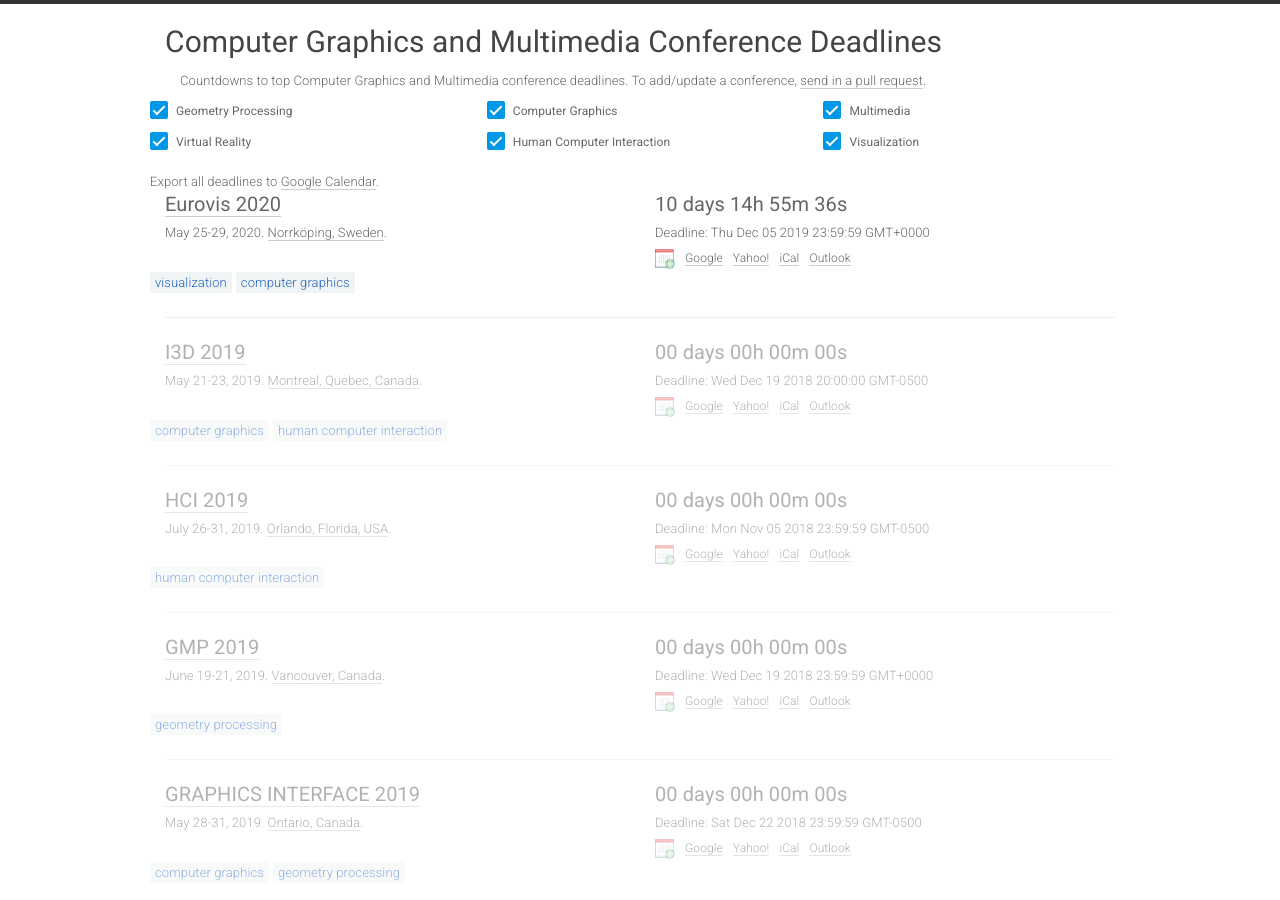
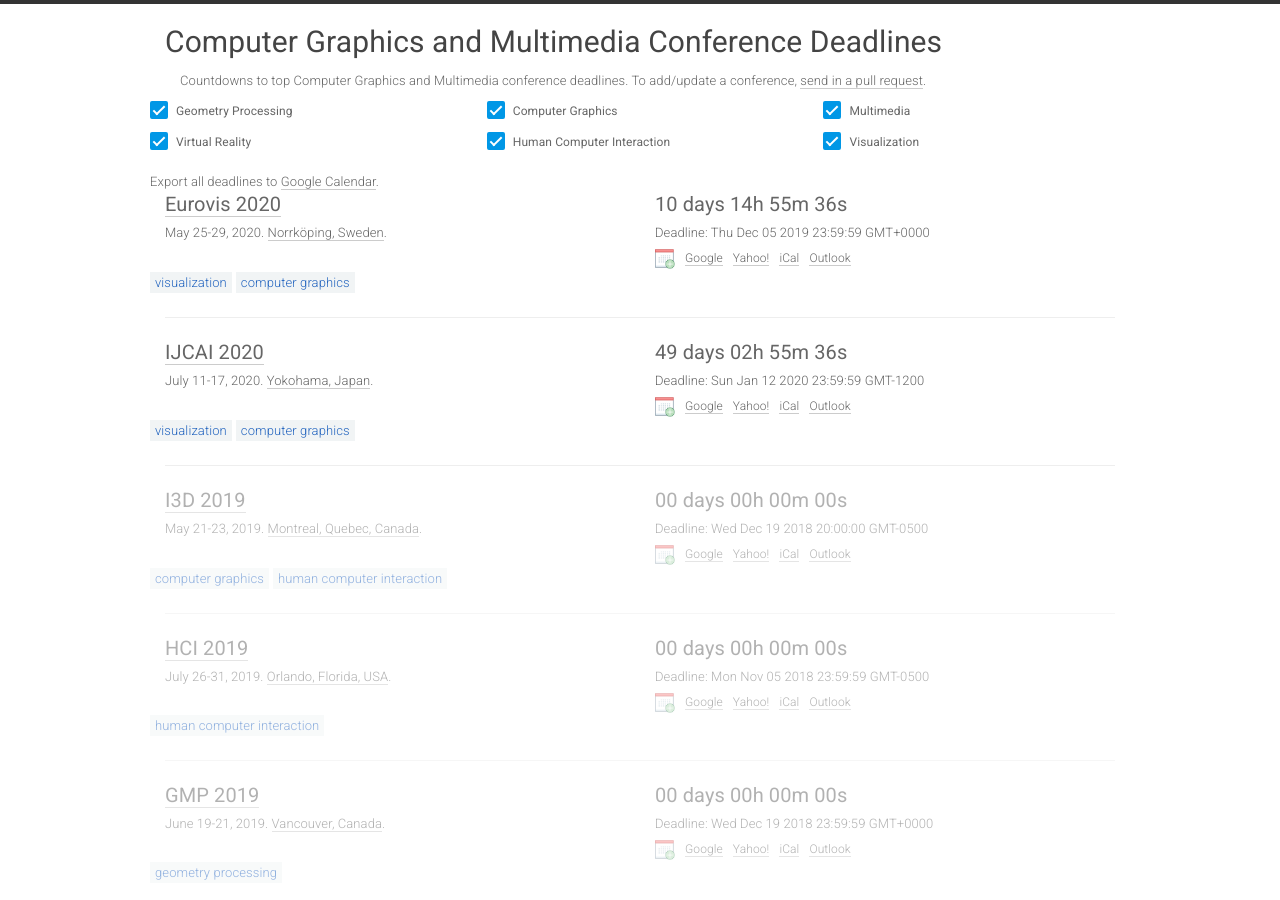
Before and after one commit to JianweiHu94/cgm-deadlines, a Jekyll site: the page built from index.html, in a window 1280 px wide and 900 px high. Built offline with Jekyll 4.4.1, drawn with Linux system fonts in a browser that asks for light colours; nearby versions of some CDN libraries.

Commit message:
Update conferences.yml

```diff
--- a/_data/conferences.yml
+++ b/_data/conferences.yml
@@ -11,6 +11,17 @@
   timezone: GMT
   date: May 25-29, 2020
   place: Norrköping, Sweden
+  sub: V
+  sub1: CG
+
+- title: IJCAI
+  year: 2020
+  id: ijcai2020
+  link: http://www.ijcai20.org/
+  deadline: '2020-01-12 23:59:59'
+  timezone: UTC-12
+  date: July 11-17, 2020
+  place: Yokohama, Japan
   sub: V
   sub1: CG
 
```
